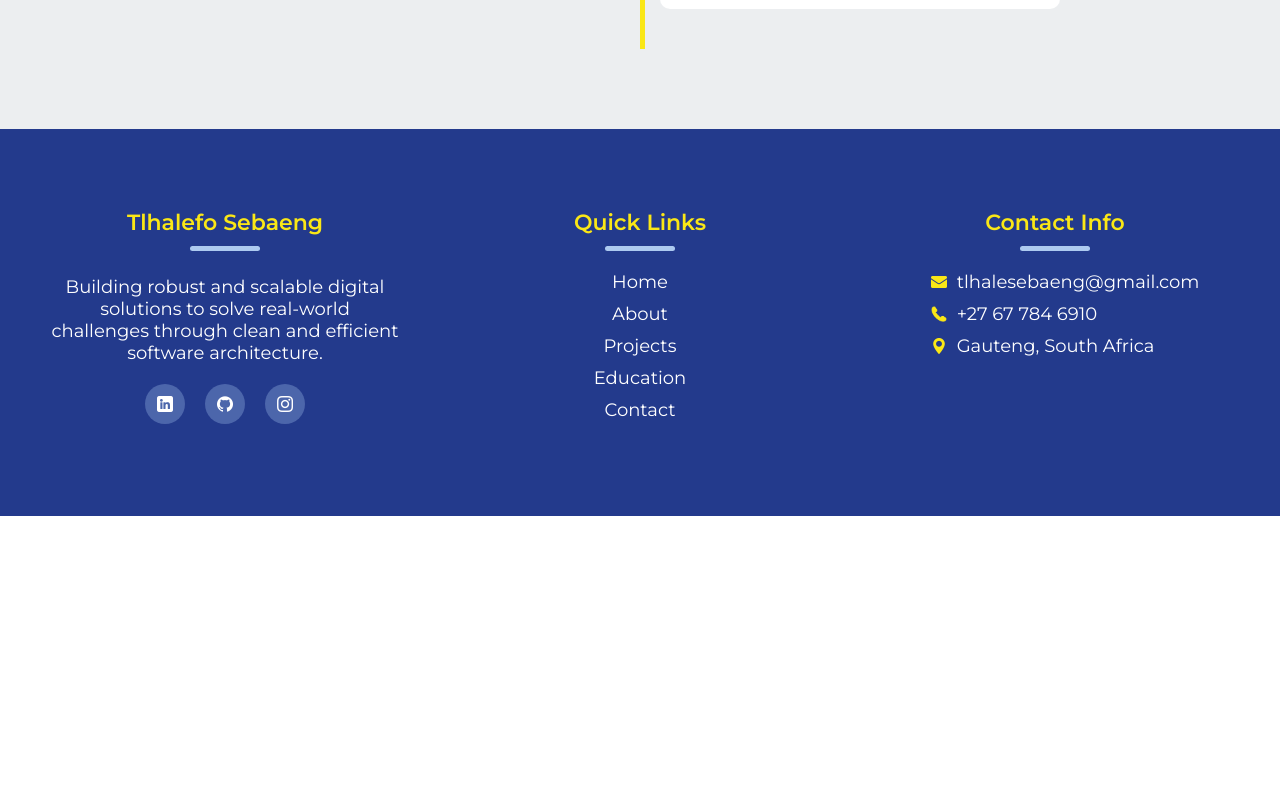
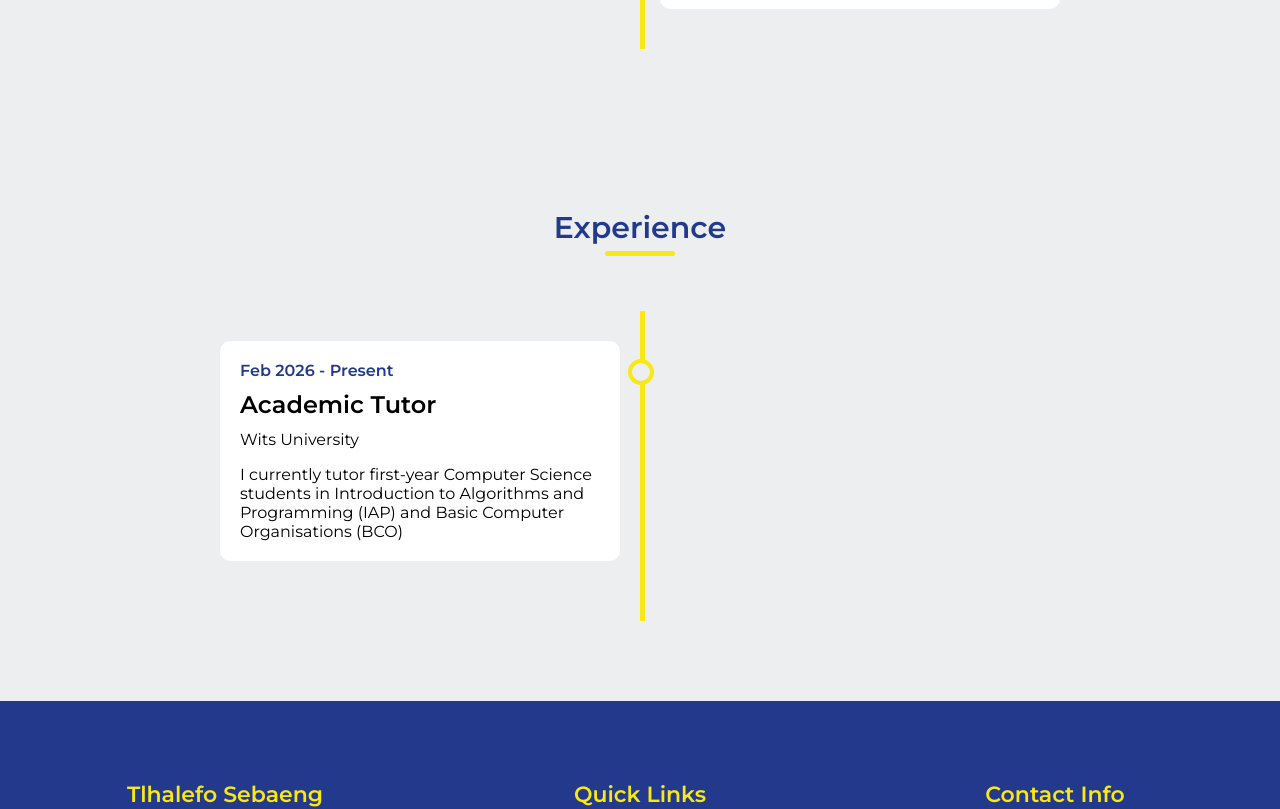
Before and after one commit to tlhalesebaeng/my-portfolio, a React (Vite) app: page / in a window 1280 px wide. Shown: the part 3440-4249 px from the top of the page. Before the commit the page ends 3956 px from the top, so only its background shows below. Built offline with nearby package versions, Linux system fonts and the light colour scheme.

Commit message:
Add experience section

```diff
--- a/src/App.jsx
+++ b/src/App.jsx
@@ -7,11 +7,13 @@ import Navigation from './components/navigation/Navigation.jsx';
 import PersonalInfo from './components/personal-info/PersonalInfo.jsx';
 import Projects from './components/projects/Projects.jsx';
 import Education from './components/education/Education.jsx';
+import Experience from './components/experience/Experience.jsx';
 
 const App = () => {
     const aboutRef = useRef();
     const projectsRef = useRef();
     const educationRef = useRef();
+    const experienceRef = useRef();
     const contactRef = useRef();
     const homeRef = useRef();
 
@@ -21,6 +23,7 @@ const App = () => {
         educationRef,
         contactRef,
         homeRef,
+        experienceRef,
     };
 
     return (
@@ -32,6 +35,7 @@ const App = () => {
             <Projects ref={projectsRef} />
             <Contact ref={contactRef} />
             <Education ref={educationRef} />
+            <Experience ref={experienceRef} />
             <Footer refs={refs} />
         </main>
     );
--- /dev/null
+++ b/src/components/experience/Experience.css
@@ -0,0 +1,3 @@
+.experience-info {
+    height: 310px;
+}
--- /dev/null
+++ b/src/components/experience/Experience.jsx
@@ -0,0 +1,18 @@
+import SeparatedList from '../separated-list/SeparatedList.jsx';
+import './Experience.css';
+
+const Experience = ({ ref }) => {
+    const experienceList = [
+        {
+            id: 'experience-1',
+            year: 'Feb 2026 - Present',
+            title: 'Academic Tutor',
+            place: 'Wits University',
+            description:
+                'I currently tutor first-year Computer Science students in Introduction to Algorithms and Programming (IAP) and Basic Computer Organisations (BCO)',
+        },
+    ];
+    return <SeparatedList ref={ref} infoClass="experience-info" title="Experience" list={experienceList} />;
+};
+
+export default Experience;
--- a/src/components/footer/Footer.jsx
+++ b/src/components/footer/Footer.jsx
@@ -50,7 +50,7 @@ const Footer = ({ refs }) => {
         },
         {
             id: 'link-5',
-            value: 'Contact',
+            value: 'Experience',
         },
     ];
 
```
